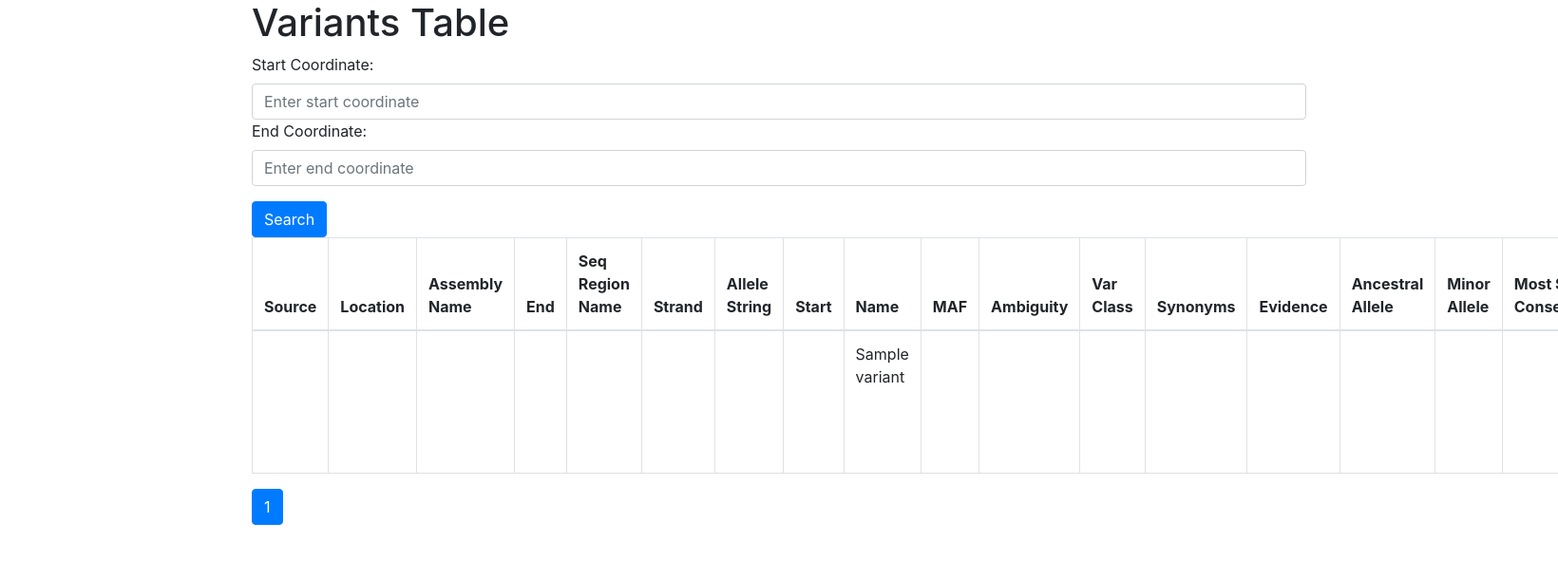
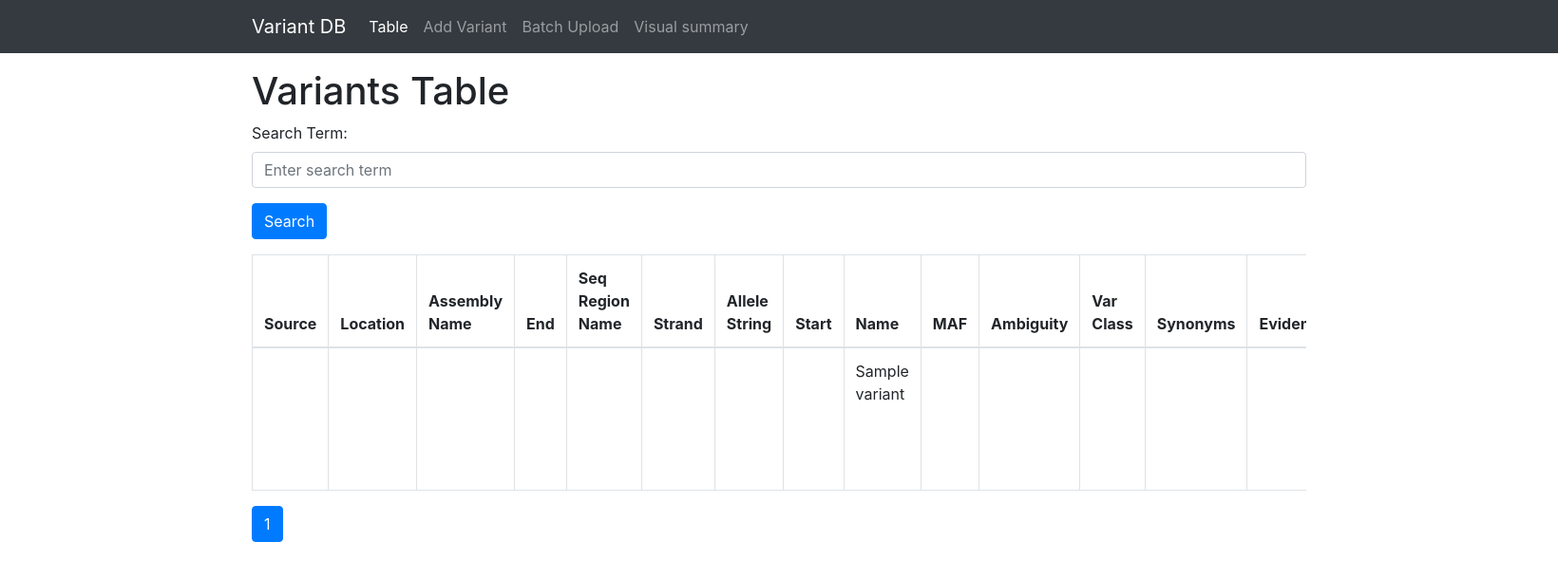
Before and after one commit to gdoy1/uom_mongodb, a Django app: page / in a window 1640 px wide; the page is wider, and only the part inside the window is pictured. Shown: the top 610 px of that part at 95% size. Run offline with Django 4.2, Linux system fonts and the light colour scheme; tables that the repository leaves empty hold one stand-in row (values such as "Sample post"); a database or web service that is not in the repository returns one stand-in record (values such as "Sample title"); some libraries are stand-ins or nearby versions.

Commit message:
Visual summary added

```diff
--- a/vcfapp/templates/home.html
+++ b/vcfapp/templates/home.html
@@ -7,19 +7,43 @@
     <link rel="stylesheet" href="https://stackpath.bootstrapcdn.com/bootstrap/4.3.1/css/bootstrap.min.css">
 </head>
 <body>
+    <nav class="navbar navbar-expand-lg navbar-dark bg-dark">
         <div class="container">
+            <a class="navbar-brand" href="{% url 'home' %}">Variant DB</a>
+            <button class="navbar-toggler" type="button" data-toggle="collapse" data-target="#navbarNav" aria-controls="navbarNav" aria-expanded="false" aria-label="Toggle navigation">
+                <span class="navbar-toggler-icon"></span>
+            </button>
+            <div class="collapse navbar-collapse" id="navbarNav">
+                <ul class="navbar-nav">
+                    <li class="nav-item active">
+                        <a class="nav-link" href="{% url 'home' %}">Table <span class="sr-only">(current)</span></a>
+                    </li>
+                    <li class="nav-item">
+                        <a class="nav-link" href="">Add Variant</a>
+                    </li>
+                    <li class="nav-item">
+                        <a class="nav-link" href="">Batch Upload</a>
+                    </li>
+                    <li class="nav-item">
+                        <a class="nav-link" href="{% url 'visual-summary' %}">Visual summary</a>
+                    </li>
+                </ul>
+            </div>
+        </div>
+    </nav>
+    <div class="container"><p></p>
         <h1>Variants Table</h1>
             <div class="search-form">
+                <!-- Search form -->
                 <form method="get" action="{% url 'home' %}">
                     <div class="form-group">
-                        <label for="start_coord">Start Coordinate:</label>
-                        <input type="text" id="start_coord" name="start" value="{{ request.GET.start }}" class="form-control" placeholder="Enter start coordinate">
-                        <label for="end_coord">End Coordinate:</label>
-                        <input type="text" id="end_coord" name="end" value="{{ request.GET.end }}" class="form-control" placeholder="Enter end coordinate">
+                        <label for="search_term">Search Term:</label>
+                        <input type="text" id="search_term" name="search" value="{{ request.GET.search }}" class="form-control" placeholder="Enter search term">
                     </div>
-                    <button type="submit" class="btn btn-primary">Search</button>
+                    <button type="submit" class="btn btn-primary">Search</button><p></p>
                 </form>
             </div>
+        <div class="table-responsive">
             <table class="table table-bordered">
                 <thead>
                     <tr>
@@ -79,21 +103,42 @@
                     </tr>
                     {% endfor %}
             </table>
+        </div>
         <!-- Pagination controls -->
         <nav aria-label="Page navigation">
             <ul class="pagination">
                 {% if current_page > 1 %}
-                <!-- Previous Page Link -->
+                    <li class="page-item">
+                        <a class="page-link" href="?page=1" aria-label="First">
+                            <span aria-hidden="true">&laquo;&laquo;</span>
+                        </a>
+                    </li>
+                    <li class="page-item">
+                        <a class="page-link" href="?page={{ current_page|add:-1 }}" aria-label="Previous">
+                            <span aria-hidden="true">&laquo;</span>
+                        </a>
+                    </li>
                 {% endif %}
 
                 {% for num in page_range %}
+                    {% if num <= current_page|add:5 and num >= current_page|add:-5 %}
                         <li class="page-item {% if num == current_page %}active{% endif %}">
-                    <a class="page-link" href="?page={{ num }}&start={{ request.GET.start }}">{{ num }}</a>
+                            <a class="page-link" href="?page={{ num }}">{{ num }}</a>
                         </li>
+                    {% endif %}
                 {% endfor %}
 
                 {% if current_page < total_pages %}
-                <!-- Next Page Link -->
+                    <li class="page-item">
+                        <a class="page-link" href="?page={{ current_page|add:1 }}" aria-label="Next">
+                            <span aria-hidden="true">&raquo;</span>
+                        </a>
+                    </li>
+                    <li class="page-item">
+                        <a class="page-link" href="?page={{ total_pages }}" aria-label="Last">
+                            <span aria-hidden="true">&raquo;&raquo;</span>
+                        </a>
+                    </li>
                 {% endif %}
             </ul>
         </nav>
--- a/vcfapp/views.py
+++ b/vcfapp/views.py
@@ -3,27 +3,39 @@ from django.shortcuts import render
 from django.http import HttpResponseRedirect, Http404
 from django.urls import reverse
 from pymongo import MongoClient
-from bson import ObjectId
+from bson import ObjectId, regex
 
 def home(request):
-    # Connect to the MongoDB database
+    # Connect to MongoDB
     client = MongoClient('mongodb://localhost:27017/')
     db = client['mydatabase']
     collection = db['variants']
 
-    # Get the start coordinate from the GET request
-    start_coord = request.GET.get('start')
-    end_coord = request.GET.get('end')
+    # Get the search term from the GET request
+    search_term = request.GET.get('search', '')
 
     # Initialize the query
-    query = {}
-    if start_coord:
-        # Adjust this line if start is stored differently in your database
-        query['mappings.0.start'] = int(start_coord)
-
-    if end_coord:
-        # Adjust this line if start is stored differently in your database
-        query['mappings.0.end'] = int(end_coord)
+    if search_term:
+        # Construct a regex query that searches all fields
+        regex_query = regex.Regex(search_term, 'i')  # 'i' for case-insensitive
+        query = {
+            '$or': [
+                {'source': regex_query},
+                {'mappings.location': regex_query},
+                {'mappings.assembly_name': regex_query},
+                {'name': regex_query},
+                {'MAF': regex_query},
+                {'ambiguity': regex_query},
+                {'var_class': regex_query},
+                {'synonyms': regex_query},
+                {'evidence': regex_query},
+                {'ancestral_allele': regex_query},
+                {'minor_allele': regex_query},
+                {'most_severe_consequence': regex_query}
+            ]
+        }
+    else:
+        query = {}
 
     # Apply the query and get the count for pagination
     filtered_variants_cursor = collection.find(query)
@@ -53,8 +65,6 @@ def home(request):
         'page_range': page_range,
         'current_page': page_number,
         'total_pages': total_pages,
-        'start_coord': start_coord,  # Pass the start coordinate for use in the template
-        'end_coord': end_coord,  # Pass the end coordinate for use in the template
     }
 
     return render(request, 'home.html', context)
@@ -133,3 +143,25 @@ def modify_variant(request, id):
         # Pass the variant dictionary directly to the template.
         # It will contain all the values needed for the form fields.
         return render(request, 'modify_variant.html', {'variant': variant})
+
+def visual_summary(request):
+    client = MongoClient('mongodb://localhost:27017/')
+    db = client['mydatabase']
+    collection = db['variants']
+
+    # Aggregate the counts for each type of most_severe_consequence
+    pipeline = [
+        {"$group": {"_id": "$most_severe_consequence", "count": {"$sum": 1}}}
+    ]
+    consequences = list(collection.aggregate(pipeline))
+
+    # Convert the aggregation result into a format suitable for the charting library
+    labels = [consequence['_id'] for consequence in consequences]
+    counts = [consequence['count'] for consequence in consequences]
+
+    context = {
+        'labels': labels,
+        'counts': counts,
+    }
+
+    return render(request, 'visual_summary.html', context)
--- a/vcfparser/urls.py
+++ b/vcfparser/urls.py
@@ -9,4 +9,6 @@ urlpatterns = [
     path('', home, name='home'),
     path('delete_variant/<str:id>/', views.delete_variant, name='delete_variant'),
     path('modify_variant/<str:id>/', views.modify_variant, name='modify_variant'),
+    path('visual-summary/', views.visual_summary, name='visual-summary'),
+
 ]
```
Also changed, not shown: vcfapp/templates/visual_summary.html (added, +58 -0 lines). Lines whose indentation alone changed are shown as unchanged.
